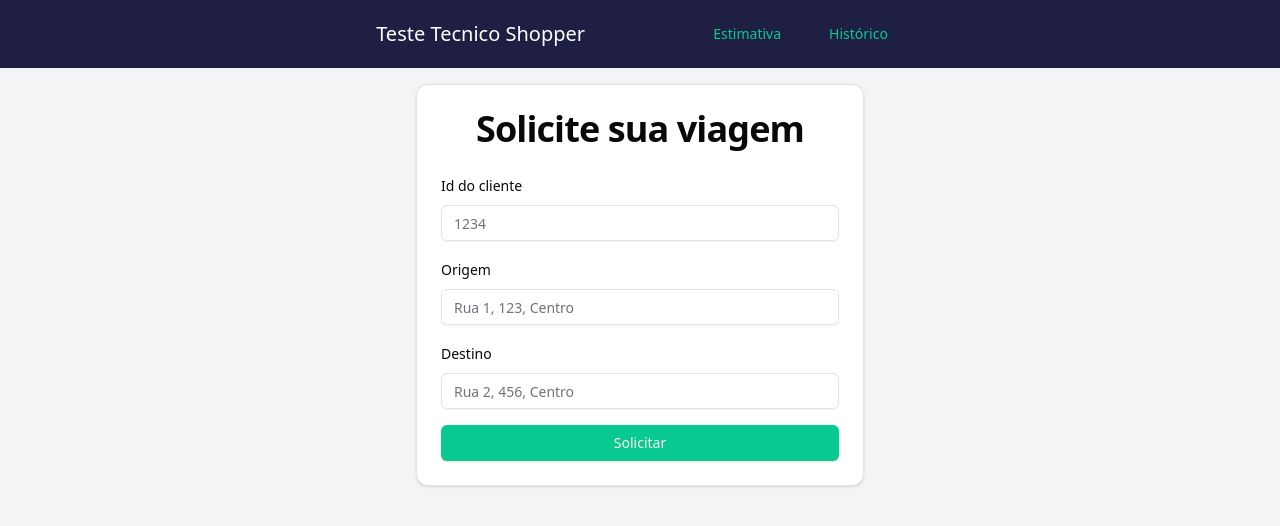
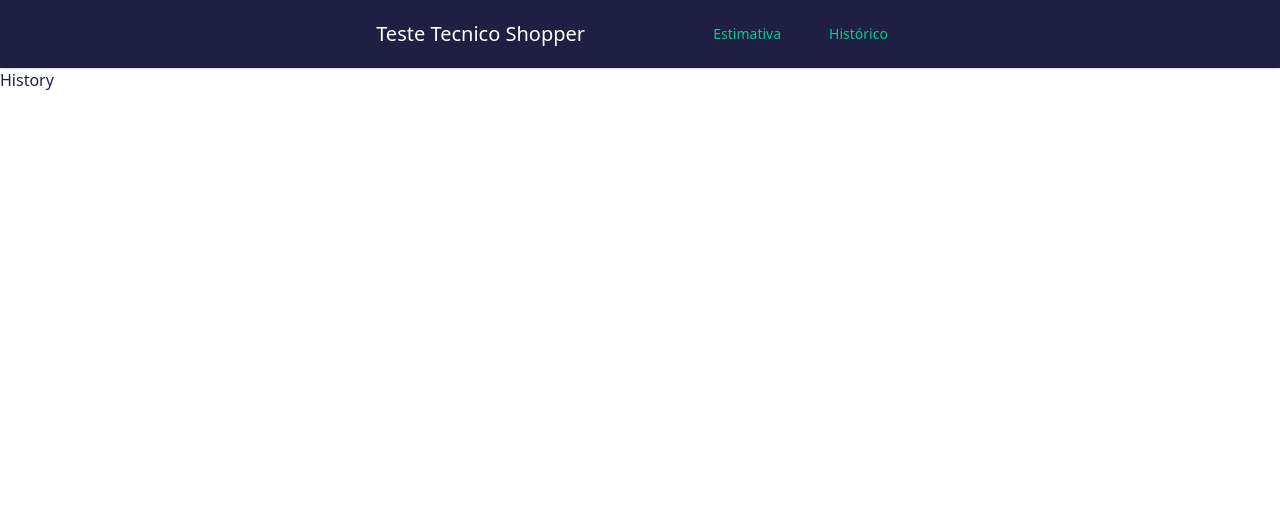
Before and after one commit to gustavo-meira/teste-tecnico-shopper, a React (Vite) app in the folder frontend/: page /history in a window 1280 px wide. Shown: the top 526 px of the page. Built offline with nearby package versions, Linux system fonts and the light colour scheme.

Commit message:
feat<frontend>: create route for estimate page and history

```diff
--- a/frontend/src/App.tsx
+++ b/frontend/src/App.tsx
@@ -1,3 +1,4 @@
+import { Route, Routes } from 'react-router';
 import { Header } from './components/Headers/Header/Header';
 import { EstimateRidePage } from './pages/EstimateRidePage';
 
@@ -5,7 +6,16 @@ export const App = () => {
   return (
     <div className="min-h-screen flex flex-col">
       <Header />
-      <EstimateRidePage />
+      <Routes>
+        <Route
+          path="/"
+          element={<EstimateRidePage />}
+        />
+        <Route
+          path="/history"
+          element={<h1>History</h1>}
+        />
+      </Routes>
     </div>
   );
 };
```
